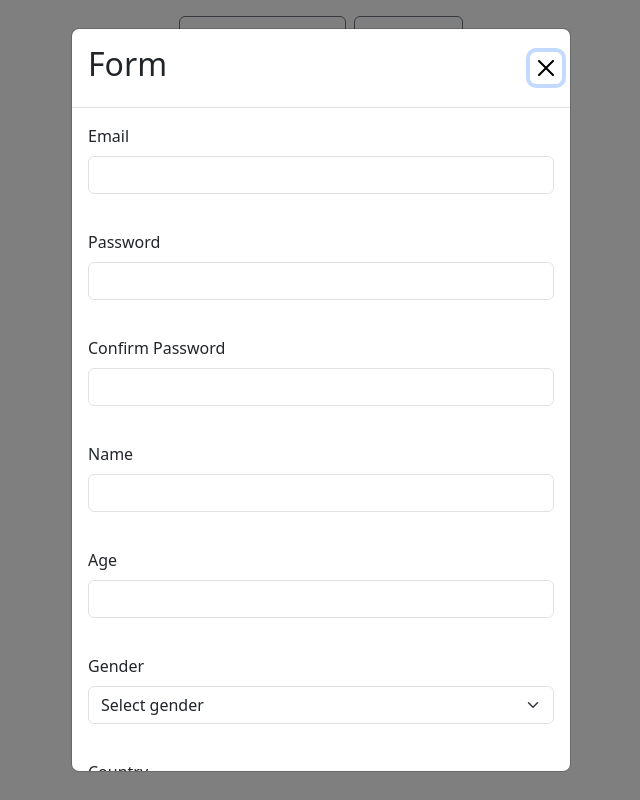
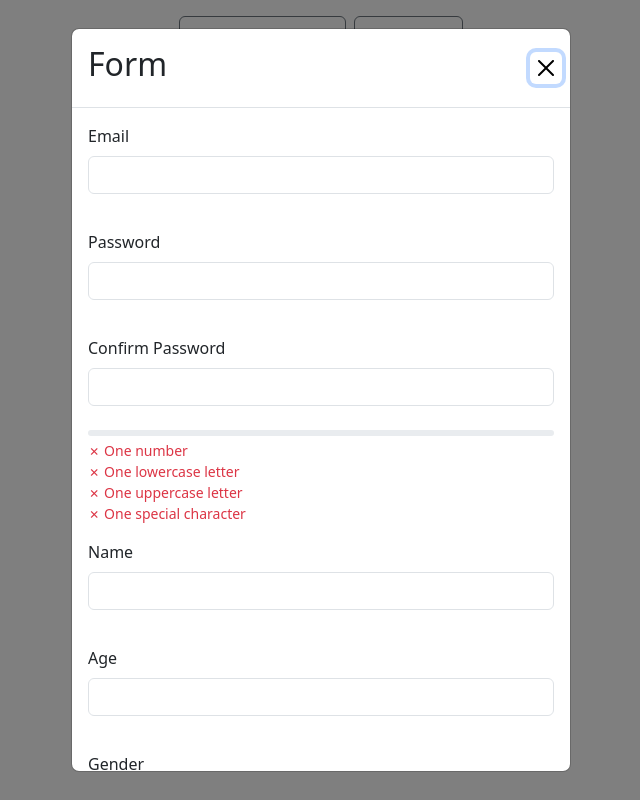
Before and after one commit to AlexLalalala/RS-School-Tasks, a React (Vite) app: page / in a window 1280 px wide. Both pictures are taken after a click on the button "Uncontrolled Form". Shown: the whole page, without its empty margins (319-959 px from the left). Built offline with nearby package versions, Linux system fonts and the light colour scheme.

Commit message:
feat: addPasswordStrengthIndicator

```diff
--- a/src/components/HookForm.tsx
+++ b/src/components/HookForm.tsx
@@ -1,9 +1,10 @@
-import { useForm } from 'react-hook-form';
+import { useForm, useWatch } from 'react-hook-form';
 import { type FormFields, formSchema } from '../validation/formSchema';
 import { yupResolver } from '@hookform/resolvers/yup';
 import { Gender } from '../constants/gender';
 import useFormStore from '../stores/useFormStore';
 import fileToBase64 from '../utils/fileToBase64';
+import PasswordStrengthIndicator from './PasswordStrengthIndicator';
 
 interface HookFormProps {
   onClose: () => void;
@@ -17,10 +18,12 @@ const HookForm = ({ onClose }: HookFormProps) => {
     register,
     handleSubmit,
     formState: { errors, isValid },
+    control,
   } = useForm<FormFields>({
     resolver: yupResolver(formSchema),
     mode: 'onChange',
   });
+  const password = useWatch({ control, name: 'password' });
 
   const saveForm = async (rawData: FormFields) => {
     const image = await fileToBase64(rawData.file[0]);
@@ -76,6 +79,7 @@ const HookForm = ({ onClose }: HookFormProps) => {
         <div className="text-danger small" style={{ minHeight: '1.25rem' }}>
           {errors.password?.message}
         </div>
+        <PasswordStrengthIndicator password={password} />
       </div>
       {/* Confirm Password */}
       <div className="mb-3">
--- /dev/null
+++ b/src/components/PasswordStrengthIndicator.tsx
@@ -0,0 +1,43 @@
+import passwordStrength from '../utils/passwordStrength';
+
+const COLORS = ['danger', 'danger', 'warning', 'info', 'success'];
+const LABELS = ['', 'Weak', 'Fair', 'Good', 'Strong'];
+
+interface PasswordStrengthIndicatorProps {
+  password: string;
+}
+
+const PasswordStrengthIndicator = ({
+  password,
+}: PasswordStrengthIndicatorProps) => {
+  const { score, hasLowerCase, hasUpperCase, hasNumber, hasSpecial } =
+    passwordStrength(password);
+
+  return (
+    <div className="mt-1">
+      <div className="progress" style={{ height: '6px' }}>
+        <div
+          className={`progress-bar bg-${COLORS[score]}`}
+          style={{ width: `${(score / 4) * 100}%` }}
+        />
+      </div>
+      <small className={`text-${COLORS[score]}`}>{LABELS[score]}</small>
+      <ul className="list-unstyled small mt-1 mb-0">
+        <li className={hasNumber ? 'text-success' : 'text-danger'}>
+          {hasNumber ? '✓' : '✗'} One number
+        </li>
+        <li className={hasLowerCase ? 'text-success' : 'text-danger'}>
+          {hasLowerCase ? '✓' : '✗'} One lowercase letter
+        </li>
+        <li className={hasUpperCase ? 'text-success' : 'text-danger'}>
+          {hasUpperCase ? '✓' : '✗'} One uppercase letter
+        </li>
+        <li className={hasSpecial ? 'text-success' : 'text-danger'}>
+          {hasSpecial ? '✓' : '✗'} One special character
+        </li>
+      </ul>
+    </div>
+  );
+};
+
+export default PasswordStrengthIndicator;
--- a/src/components/UncontrolledForm.tsx
+++ b/src/components/UncontrolledForm.tsx
@@ -4,6 +4,7 @@ import { Gender } from '../constants/gender';
 import { formSchema, type FormFields } from '../validation/formSchema';
 import { ValidationError } from 'yup';
 import fileToBase64 from '../utils/fileToBase64';
+import PasswordStrengthIndicator from './PasswordStrengthIndicator';
 
 type ErrorMessages = Partial<Record<keyof FormFields, string>>;
 
@@ -13,6 +14,7 @@ interface UncontrolledFormProps {
 
 const UncontrolledForm = ({ onClose }: UncontrolledFormProps) => {
   const [errorMessages, setErrorMessages] = useState<ErrorMessages>({});
+  const [password, setPassword] = useState<string>('');
 
   const emailRef = useRef<HTMLInputElement>(null);
   const passwordRef = useRef<HTMLInputElement>(null);
@@ -126,10 +128,12 @@ const UncontrolledForm = ({ onClose }: UncontrolledFormProps) => {
           ref={confirmPasswordRef}
           className="form-control"
           type="password"
+          onChange={(e) => setPassword(e.target.value)}
         />
         <div className="text-danger small" style={{ minHeight: '1.25rem' }}>
           {errorMessages.confirmPassword}
         </div>
+        <PasswordStrengthIndicator password={password} />
       </div>
       {/* Name */}
       <div className="mb-3">
--- /dev/null
+++ b/src/utils/passwordStrength.ts
@@ -0,0 +1,22 @@
+interface PasswordStrength {
+  score: number;
+  hasLowerCase: boolean;
+  hasUpperCase: boolean;
+  hasNumber: boolean;
+  hasSpecial: boolean;
+}
+
+const passwordStrength = (password: string): PasswordStrength => {
+  const hasLowerCase = /[a-z]/.test(password);
+  const hasUpperCase = /[A-Z]/.test(password);
+  const hasNumber = /[0-9]/.test(password);
+  const hasSpecial = /[^a-zA-Z0-9]/.test(password);
+
+  const score = [hasLowerCase, hasUpperCase, hasNumber, hasSpecial].filter(
+    Boolean
+  ).length;
+
+  return { score, hasLowerCase, hasUpperCase, hasNumber, hasSpecial };
+};
+
+export default passwordStrength;
```
